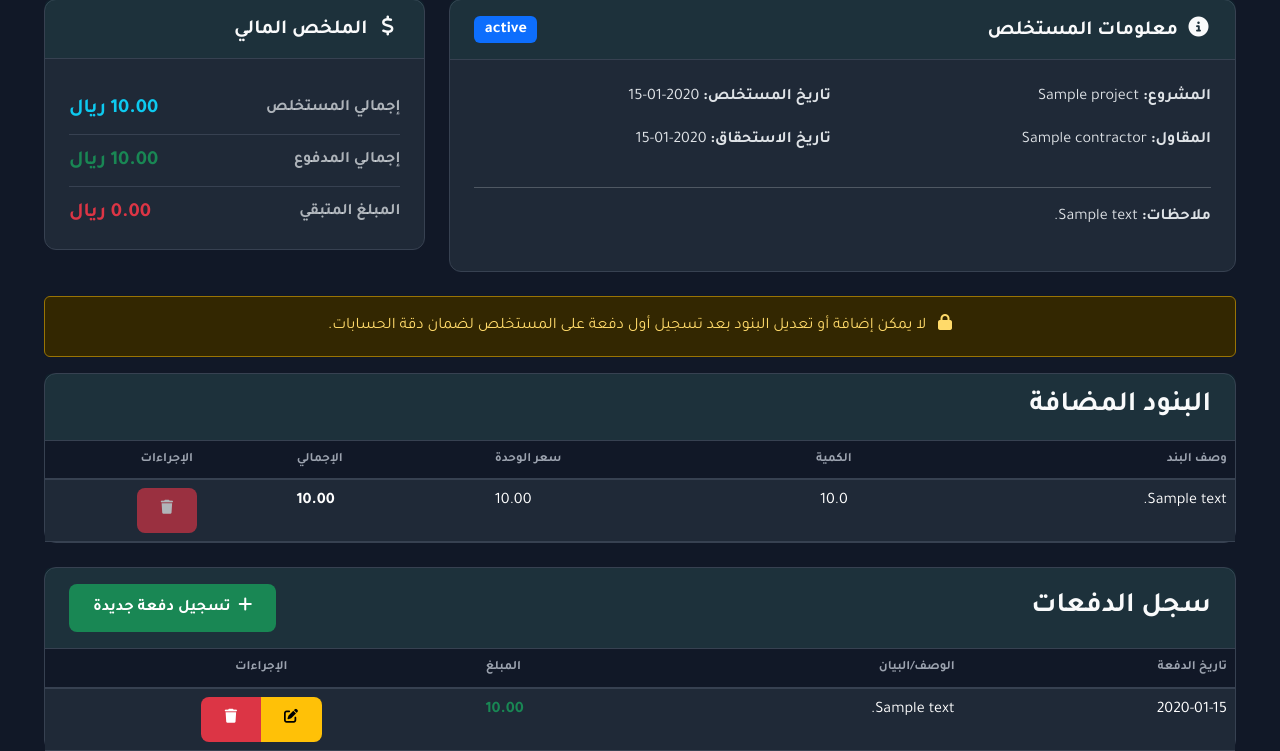
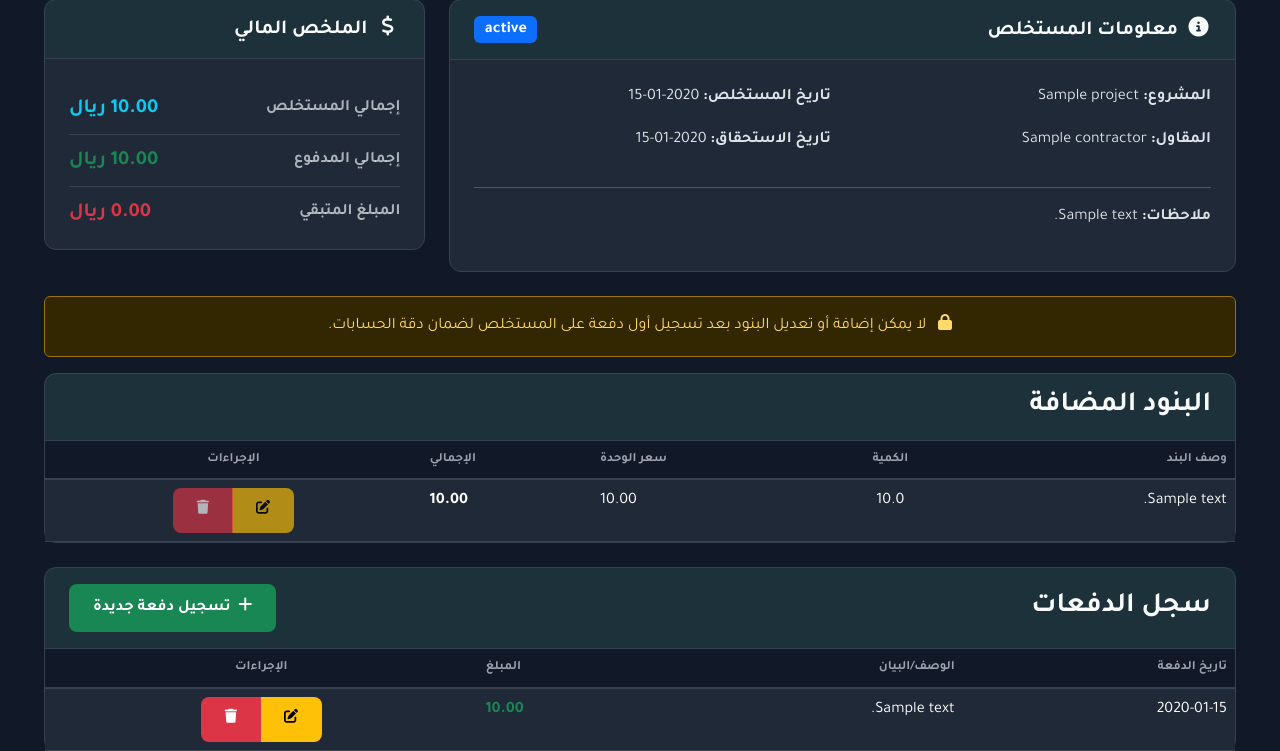
Before and after one commit to ahmedelsawy0003/SawaednaCostApp, a Flask app: page /invoices/1 in a window 1280 px wide. Shown: the part 174-925 px from the top of the page. Run offline with Flask 3, Linux system fonts and the light colour scheme; a user stored in the database is signed in; tables that the repository leaves empty hold one stand-in row (values such as "Sample post").

Commit message:
contractors28

```diff
--- a/app/routes/invoice_routes.py
+++ b/app/routes/invoice_routes.py
@@ -171,18 +171,12 @@ def delete_item_from_invoice(invoice_item_id):
     invoice_item = InvoiceItem.query.get_or_404(invoice_item_id)
     invoice = invoice_item.invoice
     check_project_permission(invoice.project)
-
-    # START: *** THE FIX ***
-    # Correct way to check if the list is not empty
     if invoice.payments:
-    # END: *** THE FIX ***
         flash("لا يمكن حذف بنود من مستخلص تم تسجيل دفعات له. يجب حذف الدفعات أولاً.", "danger")
         return redirect(url_for('invoice.show_invoice', invoice_id=invoice.id))
-
     invoice_id = invoice.id
     db.session.delete(invoice_item)
     db.session.commit()
-
     flash("تم حذف البند من المستخلص بنجاح.", "success")
     return redirect(url_for('invoice.show_invoice', invoice_id=invoice_id))
 
@@ -194,7 +188,7 @@ def edit_item_from_invoice(invoice_item_id):
     invoice = invoice_item.invoice
     check_project_permission(invoice.project)
 
-    if invoice.payments.first() is not None:
+    if invoice.payments:
         flash("لا يمكن تعديل بنود مستخلص تم تسجيل دفعات له.", "danger")
         return redirect(url_for('invoice.show_invoice', invoice_id=invoice.id))
 
--- a/templates/invoices/show.html
+++ b/templates/invoices/show.html
@@ -61,7 +61,6 @@
     </div>
 </div>
 
-{# START: FIX - The check is now simply `if invoice.payments` #}
 {% if not invoice.payments %}
 <div class="card mb-4">
     <div class="card-header bg-success text-white">
@@ -98,7 +97,6 @@
     لا يمكن إضافة أو تعديل البنود بعد تسجيل أول دفعة على المستخلص لضمان دقة الحسابات.
 </div>
 {% endif %}
-{# END: FIX #}
 
 
 <div class="card mb-4">
@@ -126,13 +124,20 @@
                             <td class="text-end">{{ "{:,.2f}".format(inv_item.unit_price) }}</td>
                             <td class="text-end fw-bold">{{ "{:,.2f}".format(inv_item.total_price) }}</td>
                             <td class="text-center">
-                                <button type="button" class="btn btn-danger btn-sm"
+                                <div class="btn-group btn-group-sm">
+                                    <a href="{{ url_for('invoice.edit_item_from_invoice', invoice_item_id=inv_item.id) }}"
+                                       class="btn btn-warning {% if invoice.payments %}disabled{% endif %}"
+                                       title="تعديل كمية البند">
+                                        <i class="fas fa-edit"></i>
+                                    </a>
+                                    <button type="button" class="btn btn-danger"
                                             data-bs-toggle="modal"
                                             data-bs-target="#deleteItemModal-{{ inv_item.id }}"
                                             {% if invoice.payments %}disabled{% endif %}
                                             title="حذف البند من المستخلص">
                                         <i class="fas fa-trash"></i>
                                     </button>
+                                </div>
                             </td>
                         </tr>
                         {% endfor %}
```
Lines whose indentation alone changed are shown as unchanged.
